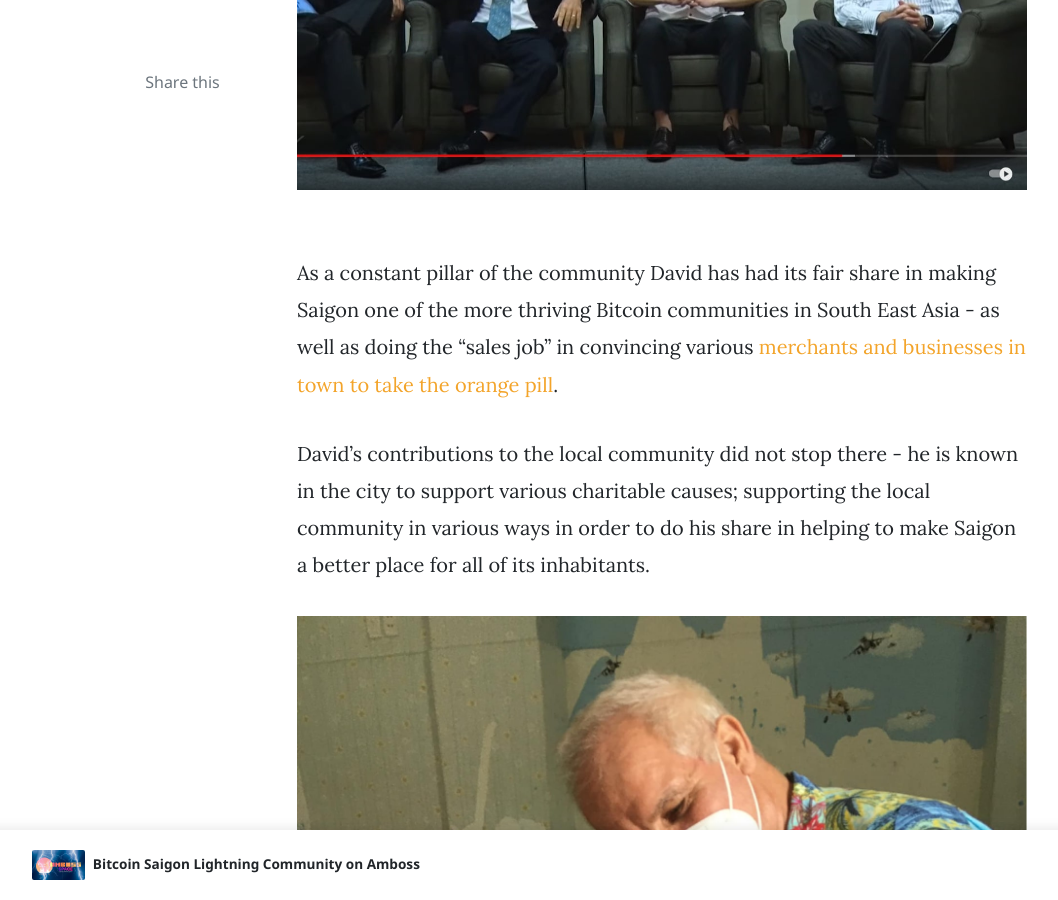
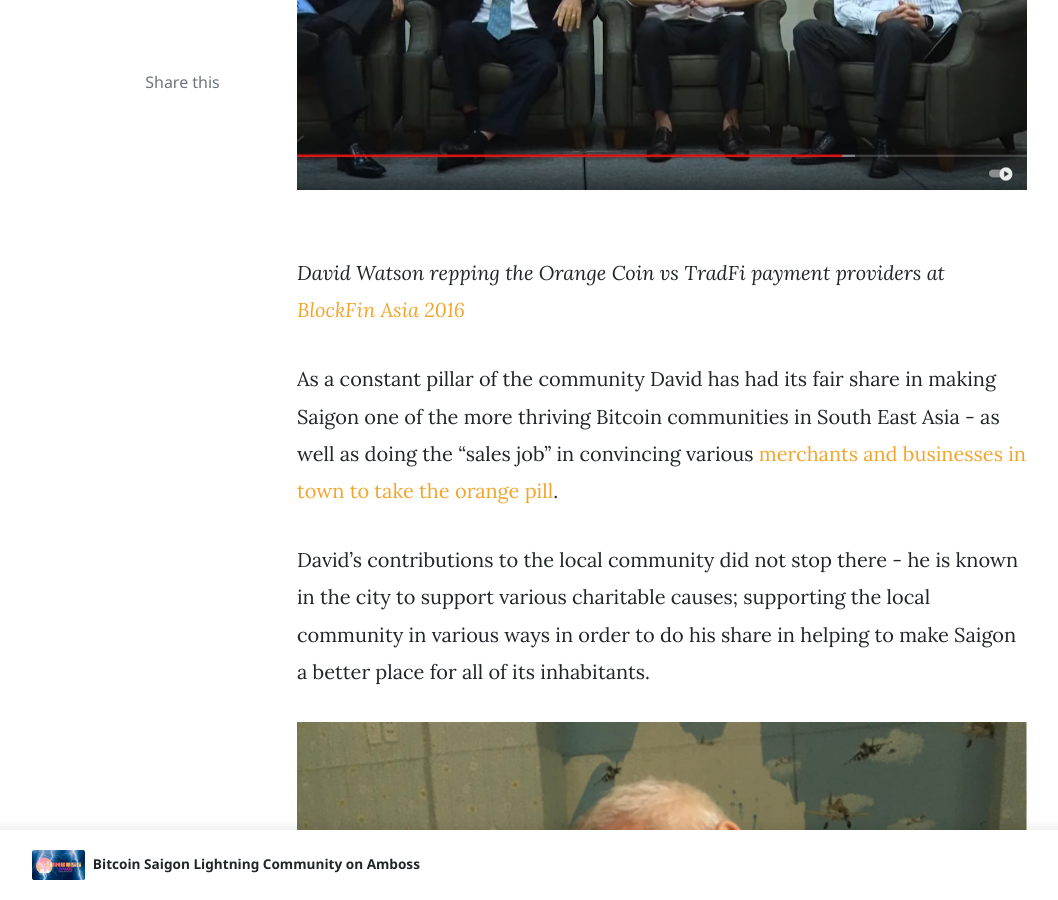
Before and after one commit to bitcoinsaigon/bitcoinsaigon.github.io, a Jekyll site: the page built from _posts/2022-06-13-farewell-david-watson.md, in a window 1280 px wide and 900 px high, scrolled down 2147 px. Shown: the whole window, without its empty margins (73-1131 px from the left). Built offline with Jekyll 4.4.1, drawn with Linux system fonts in a browser that asks for light colours; nearby versions of some CDN libraries; comment, search, counter and statistics services are not loaded.

Commit message:
Fix link

```diff
--- a/_posts/2022-06-13-farewell-david-watson.md
+++ b/_posts/2022-06-13-farewell-david-watson.md
@@ -20,6 +20,8 @@ His constant pioneering thrive in the Bitcoin space did not stop there: Through
 
 [![David Watson repping the Orange Coin vs TradFi payment providers at BlockFin Asia 2016](/assets/images/farewell-david-watson-3.jpg)](https://youtu.be/zmyTGjasRTE)
 
+*David Watson repping the Orange Coin vs TradFi payment providers at [BlockFin Asia 2016](http://blockfin.asia)*
+
  As a constant pillar of the community David has had its fair share in making Saigon one of the more thriving Bitcoin communities in South East Asia - as well as doing the “sales job” in convincing various [merchants and businesses in town to take the orange pill](https://bitcoinsaigon.org/merchants).
 
 David's contributions to the local community did not stop there - he is known in the city to support various charitable causes; supporting the local community in various ways in order to do his share in helping to make Saigon a better place for all of its inhabitants.
```
